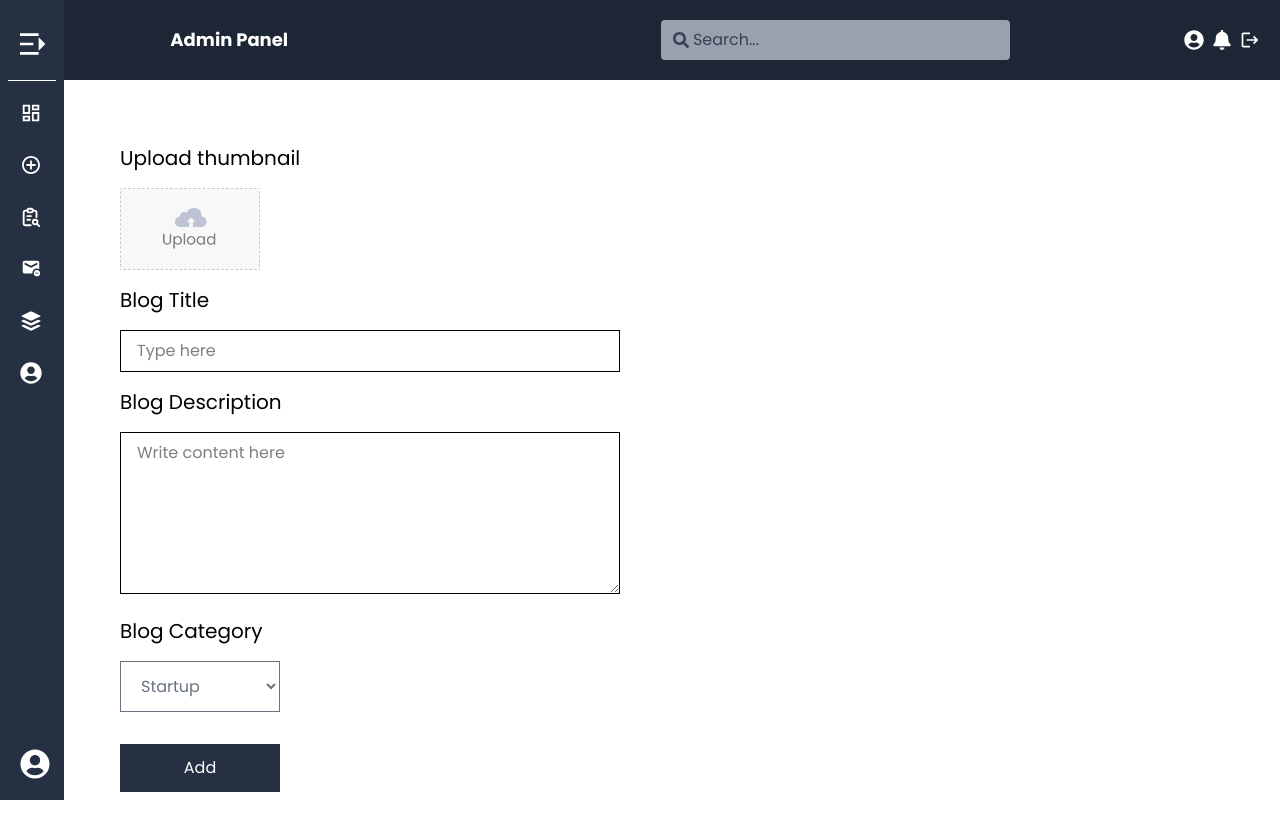
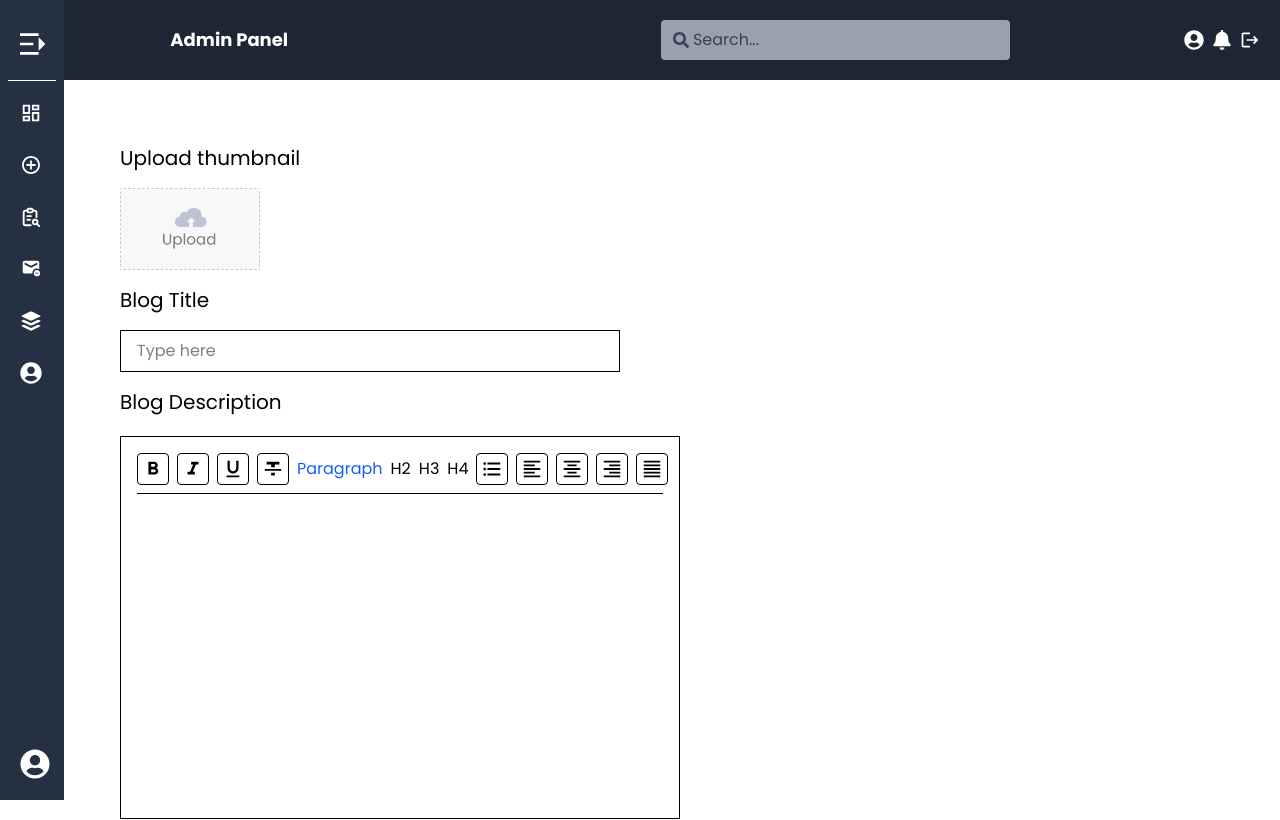
Before and after one commit to shafeeqap/ThoughtNest, a Next.js app: page /admin/addProduct in a window 1280 px wide. Shown: the top 820 px of the page. Built offline with nearby package versions, Linux system fonts and the light colour scheme.

Commit message:
implement tiptap rich text editor

```diff
--- a/Components/Home/Blog/BlogItem.tsx
+++ b/Components/Home/Blog/BlogItem.tsx
@@ -17,9 +17,7 @@ const BlogItem: React.FC<BlogItemType> = ({ title, description, category, image,
             <p className='ml-5 mt-5 px-1 inline-block bg-black text-white text-sm'>{category}</p>
             <div className="p-5">
                 <h5 className='mb-2 text-lg font-medium tracking-tight text-gray-700'>{title}</h5>
-                <p className='mb-3 text-sm tracking-tight text-gray-500 line-clamp-3'>
-                    {description}
-                </p>
+                <div className='mb-3 text-sm tracking-tight text-gray-500 line-clamp-3' dangerouslySetInnerHTML={{ __html: description }}/>
 
                 {/* Read more link */}
                 <Link href={`/blogs/${_id}`} className='inline-flex items-center py-2 font-semibold text-center gap-2 cursor-pointer'>
--- /dev/null
+++ b/Components/Tiptap/Editor.tsx
@@ -0,0 +1,172 @@
+'use client';
+
+import TextAlign from '@tiptap/extension-text-align';
+import { useEditor, EditorContent } from '@tiptap/react'
+import StarterKit from '@tiptap/starter-kit'
+import { useEffect } from 'react';
+import { MdFormatAlignLeft, MdFormatAlignCenter, MdFormatAlignRight, MdFormatAlignJustify, MdFormatBold, MdFormatItalic, MdFormatUnderlined, MdFormatStrikethrough, MdFormatListBulleted } from 'react-icons/md';
+
+interface Props {
+    content: string;
+    onChange: (value: string) => void
+}
+const TiptapEditor = ({ content, onChange }: Props) => {
+    const editor = useEditor({
+        extensions: [
+            StarterKit.configure({
+                paragraph: {
+                    HTMLAttributes: {
+                        class: 'text-base',
+                    },
+                },
+                heading: {
+                    levels: [1, 2, 3, 4]
+                }
+            }),
+            TextAlign.configure({
+                types: ['heading', 'paragraph'],
+            })
+        ],
+        content: '<p>Start writing your blog...</p>',
+        onUpdate: ({ editor }) => {
+            onChange?.(editor.getHTML())
+        },
+        editorProps: {
+            attributes: {
+                class: 'prose min-h-[150px] outline-none',
+            },
+        },
+        autofocus: false,
+        editable: true,
+        injectCSS: true,
+        immediatelyRender: false,
+    });
+
+    useEffect(() => {
+        if (editor && content !== editor.getHTML()) {
+            editor.commands.setContent(content)
+        }
+    }, [content, editor])
+
+    return (
+        <div className='border p-4 my-5 sm:max-w-full lg:w-[35rem]'>
+            {/* Toolbar */}
+            {editor && (
+                <div className='mb-2 grid grid-cols-4 sm:flex gap-2 border-b pb-2'>
+                    <button type='button'
+                        onClick={() => editor.chain().focus().toggleBold().run()}
+                        className={'border p-1 rounded flex justify-center w-10 sm:w-fit'}
+                    >
+                        <MdFormatBold size={22}
+                            className={`${editor.isActive('bold') ? 'font-bold text-blue-600' : ''} cursor-pointer`}
+                        />
+                    </button>
+                    <button
+                        type="button"
+                        onClick={() => editor.chain().focus().toggleItalic().run()}
+                        className={'border p-1 rounded flex justify-center w-10 sm:w-fit'}
+                    >
+                        <MdFormatItalic size={22}
+                            className={`${editor.isActive('italic') ? 'italic text-blue-600' : ''} cursor-pointer`}
+                        />
+                    </button>
+                    <button
+                        type="button"
+                        onClick={() => editor.chain().focus().toggleUnderline().run()}
+                        className={'border p-1 rounded flex justify-center w-10 sm:w-fit'}
+                    >
+                        <MdFormatUnderlined size={22}
+                            className={`${editor.isActive('italic') ? 'italic text-blue-600' : ''} cursor-pointer`}
+                        />
+                    </button>
+                    <button
+                        type="button"
+                        onClick={() => editor.chain().focus().toggleStrike().run()}
+                        className={'border p-1 rounded flex justify-center w-10 sm:w-fit'}
+                    >
+                        <MdFormatStrikethrough size={22}
+                            className={`${editor.isActive('strike') ? 'line-through text-blue-600' : ''} cursor-pointer`}
+                        />
+                    </button>
+                    <button
+                        type="button"
+                        onClick={() => editor.chain().focus().setParagraph().run()}
+                        className={`${!editor.isActive('heading') ? 'text-blue-600' : ''} cursor-pointer`}
+                    >
+                        Paragraph
+                    </button>
+                    <button
+                        type="button"
+                        onClick={() => editor.chain().focus().toggleHeading({ level: 2 }).run()}
+                        className={`${editor.isActive('heading', { level: 2 }) ? 'text-blue-600' : ''} cursor-pointer`}
+                    >
+                        H2
+                    </button>
+                    <button
+                        type="button"
+                        onClick={() => editor.chain().focus().toggleHeading({ level: 3 }).run()}
+                        className={`${editor.isActive('heading', { level: 3 }) ? 'text-blue-600' : ''} cursor-pointer`}
+                    >
+                        H3
+                    </button>
+                    <button
+                        type="button"
+                        onClick={() => editor.chain().focus().toggleHeading({ level: 4 }).run()}
+                        className={`${editor.isActive('heading', { level: 4 }) ? 'text-blue-600' : ''} cursor-pointer`}
+                    >
+                        H4
+                    </button>
+                    <button
+                        type="button"
+                        onClick={() => editor.chain().focus().toggleBulletList().run()}
+                        className={'border p-1 rounded flex justify-center w-10 sm:w-fit'}
+                    >
+                        <MdFormatListBulleted size={22}
+                            className={`${editor.isActive('bulletList') ? 'text-blue-600' : ''} cursor-pointer`}
+                        />
+                    </button>
+                    <button
+                        type="button"
+                        onClick={() => editor.chain().focus().setTextAlign('left').run()}
+                        className={'border p-1 rounded flex justify-center w-10 sm:w-fit'}
+                    >
+                        <MdFormatAlignLeft size={22}
+                            className={`${editor.isActive({ textAlign: 'left' }) ? 'text-blue-600' : ''} cursor-pointer`}
+                        />
+                    </button>
+                    <button
+                        type="button"
+                        onClick={() => editor.chain().focus().setTextAlign('center').run()}
+                        className={'border p-1 rounded flex justify-center w-10 sm:w-fit'}
+                    >
+                        <MdFormatAlignCenter size={22}
+                            className={`${editor.isActive({ textAlign: 'center' }) ? 'text-blue-600' : ''} cursor-pointer`}
+                        />
+                    </button>
+                    <button
+                        type="button"
+                        onClick={() => editor.chain().focus().setTextAlign('right').run()}
+                        className={'border p-1 rounded flex justify-center w-10 sm:w-fit'}
+                    >
+                        <MdFormatAlignRight size={22}
+                            className={`${editor.isActive({ textAlign: 'right' }) ? 'text-blue-600' : ''} cursor-pointer`}
+                        />
+                    </button>
+                    <button
+                        type="button"
+                        onClick={() => editor.chain().focus().setTextAlign('justify').run()}
+                        className={'border p-1 rounded flex justify-center w-10 sm:w-fit'}
+                    >
+                        <MdFormatAlignJustify size={22}
+                            className={`${editor.isActive({ textAlign: 'justify' }) ? 'text-blue-600' : ''} cursor-pointer`}
+                        />
+                    </button>
+                </div>
+            )}
+
+            <EditorContent editor={editor} />
+        </div>
+    )
+}
+
+export default TiptapEditor
--- a/app/(admin)/admin/addProduct/page.tsx
+++ b/app/(admin)/admin/addProduct/page.tsx
@@ -1,4 +1,5 @@
 'use client';
+import TiptapEditor from '@/Components/Tiptap/Editor';
 import { assets } from '@/data/assets';
 import axios from 'axios';
 import Image from 'next/image';
@@ -24,6 +25,7 @@ const Page = () => {
       return updateData
     })
   }
+
 
   const onSubmitHandler = async (e: React.FormEvent<HTMLFormElement>) => {
     e.preventDefault();
@@ -81,10 +83,11 @@ const Page = () => {
           type="file" id='image' hidden required />
         <p className='text-xl mt-4'>Blog Title</p>
         <input onChange={onChangHandler} className='w-full sm:w-[500px] mt-4 px-4 py-2 border' name='title' value={data.title} type="text" placeholder='Type here' required />
+
         <p className='text-xl mt-4'>Blog Description</p>
-        <textarea onChange={onChangHandler} className='w-full sm:w-[500px] mt-4 px-4 py-2 border' name='description' value={data.description} placeholder='Write content here' rows={6} required />
+        <TiptapEditor content={data.description} onChange={(value) => setData(prev => ({ ...prev, description: value }))} />
+
         <p className='text-xl mt-4'>Blog Category</p>
-
         <select onChange={onChangHandler} name="category" value={data.category} className='w-40 mt-4 px-4 py-3 border text-gray-500'>
           <option value="Startup">Startup</option>
           <option value="Technology">Technology</option>
--- a/app/(user)/blogs/[id]/loading.tsx
+++ b/app/(user)/blogs/[id]/loading.tsx
@@ -1,6 +1,6 @@
 export default function Loading() {
     return (
-        <div className="flex justify-center items-center py-8 h-[100vh]">
+        <div className="flex justify-center items-center py-8 h-[100vh] bg-[#c8ceca]">
             <div className="w-10 h-10 border-4 border-blue-500 border-t-transparent rounded-full animate-spin"></div>
         </div>
     )
--- a/app/(user)/blogs/[id]/page.tsx
+++ b/app/(user)/blogs/[id]/page.tsx
@@ -15,7 +15,7 @@ export default async function Page({ params }: { params: Promise<{ id: string }>
 
   return (
     <>
-      <div className='bg-gray-200 py-5 px-5 md:px-12 lg:px-28 '>
+      <div className='bg-[#c8ceca] py-5 px-5 md:px-12 lg:px-28 '>
         {/* Blog Heading */}
         <div className='text-center my-24'>
           <h1 className='text-2xl sm:text-5xl font-semibold max-w-[700px] mx-auto'>{blog?.title}</h1>
@@ -32,7 +32,7 @@ export default async function Page({ params }: { params: Promise<{ id: string }>
           <p>No image available</p>
         )}
         <h1 className='my-8 text-[26px] font-semibold'>Introduction:</h1>
-        <p>{blog.description}</p>
+        <div className="prose prose-lg max-w-none" dangerouslySetInnerHTML={{__html:blog.description}} />
 
         <div className='my-24'>
           <p className='text-black font-semibold my-4'>Share this article on social media</p>
--- a/app/globals.css
+++ b/app/globals.css
@@ -8,3 +8,12 @@
     -ms-overflow-style: none;
     scrollbar-width: none;
 }
+
+.ProseMirror {
+    min-height: 300px;
+    outline: none;
+}
+
+.ProseMirror p {
+    margin: 0;
+}
```
Also changed, not shown: package.json (+7 -2 lines), 1 other file (tests, documents, lock files or other folders).
